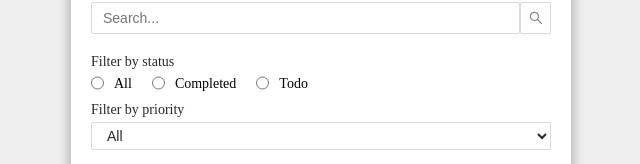
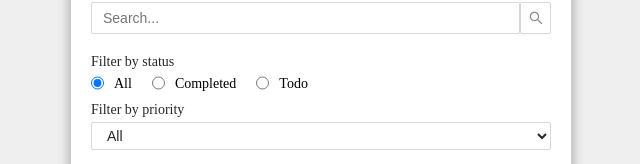
Before and after one commit to Wway04/todo_list, a React (Create React App) app: page / in a window 1280 px wide. Shown: the part 197-361 px from the top of the page, without its empty margins (319-959 px from the left). Built offline with nearby package versions, Linux system fonts and the light colour scheme.

Commit message:
complete Filters

```diff
--- a/src/components/Filters/Filters.js
+++ b/src/components/Filters/Filters.js
@@ -1,13 +1,14 @@
 import { v4 as id } from "uuid";
 import { useState } from "react";
+import { useDispatch } from "react-redux";
 
+import { filters } from "../../redux/actions";
 import "./Filters.scss";
 const STATUS = [
   { id: id(), value: "All" },
   { id: id(), value: "Completed" },
   { id: id(), value: "Todo" },
 ];
-
 const PRIORITY = [
   { id: id(), value: "All" },
   { id: id(), value: "High" },
@@ -16,16 +17,36 @@ const PRIORITY = [
 ];
 
 function Filters() {
+  const dispatch = useDispatch();
+  const [search, setSearch] = useState();
+  const [status, setStatus] = useState("All");
   const [priority, setPriority] = useState("All");
+
+  const handleSearch = (search) => {
+    setSearch(search);
+    dispatch(filters.search(search));
+  };
+
+  const handleStatus = (status) => {
+    setStatus(status);
+    dispatch(filters.status(status));
+  };
+
   const handlePriority = (priority) => {
     setPriority(priority);
+    dispatch(filters.priority(priority));
   };
   return (
     <div className="filters-wrapper">
       <div className="filters-search">
         <h4 className="heading-title">Search</h4>
         <div className="search">
-          <input type="text" placeholder="Search..." />
+          <input
+            type="text"
+            placeholder="Search..."
+            value={search}
+            onChange={(e) => handleSearch(e.target.value)}
+          />
           <button>
             <svg
               viewBox="64 64 896 896"
@@ -47,7 +68,15 @@ function Filters() {
           {STATUS.map((item) => {
             return (
               <div className="status-item">
-                <input key={item.id} id={item.id} type="radio" name="status" />
+                <input
+                  key={item.id}
+                  id={item.id}
+                  type="radio"
+                  name="status"
+                  value={item.value}
+                  checked={item.value === status}
+                  onChange={(e) => handleStatus(e.target.value)}
+                />
                 <label htmlFor={item.id}>
                   <span>{item.value}</span>
                 </label>
--- a/src/redux/actions.js
+++ b/src/redux/actions.js
@@ -20,6 +20,12 @@ export const priority = (data) => {
   };
 };
 
+export const filters = {
+  search,
+  status,
+  priority,
+};
+
 // search actions
 export const add = (data) => {
   return {
--- a/src/redux/reducers/filterReducer.js
+++ b/src/redux/reducers/filtersReducer.js
@@ -1,10 +1,10 @@
 const initialState = {
   search: "",
   status: "all",
-  priority: "none",
+  priority: "all",
 };
 
-const filterReducer = (state = initialState, action) => {
+const filtersReducer = (state = initialState, action) => {
   switch (action.type) {
     case "filter/search":
       return {
@@ -26,4 +26,4 @@ const filterReducer = (state = initialState, action) => {
   }
 };
 
-export default filterReducer;
+export default filtersReducer;
--- a/src/redux/reducers/reducers.js
+++ b/src/redux/reducers/reducers.js
@@ -1,9 +1,9 @@
-import filterReducer from "./filterReducer";
+import filtersReducer from "./filtersReducer";
 import todoListReducer from "./todoListReducer";
 
 const rootReducer = (state = {}, action) => {
   return {
-    filter: filterReducer(state.filter, action),
+    filters: filtersReducer(state.filter, action),
     todoList: todoListReducer(state.todoList, action),
   };
 };
```
